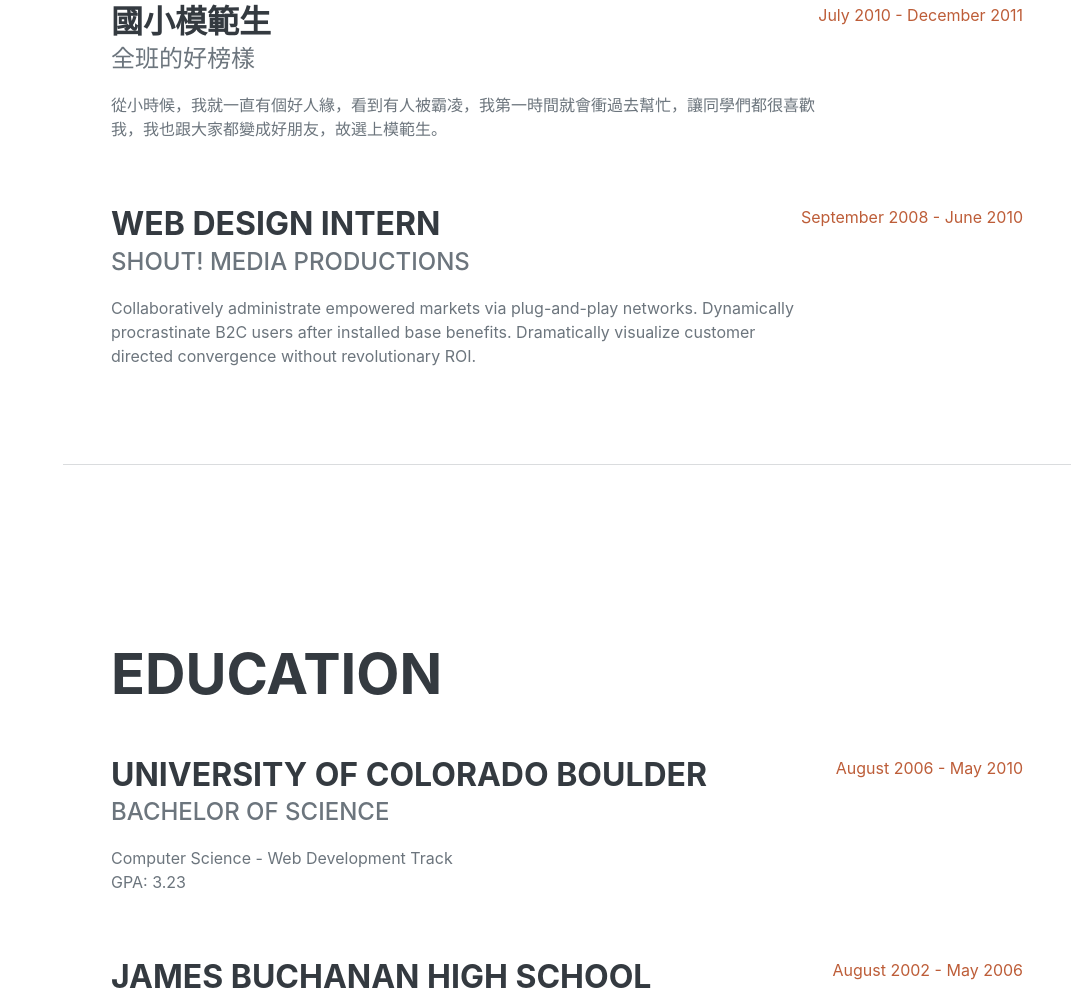
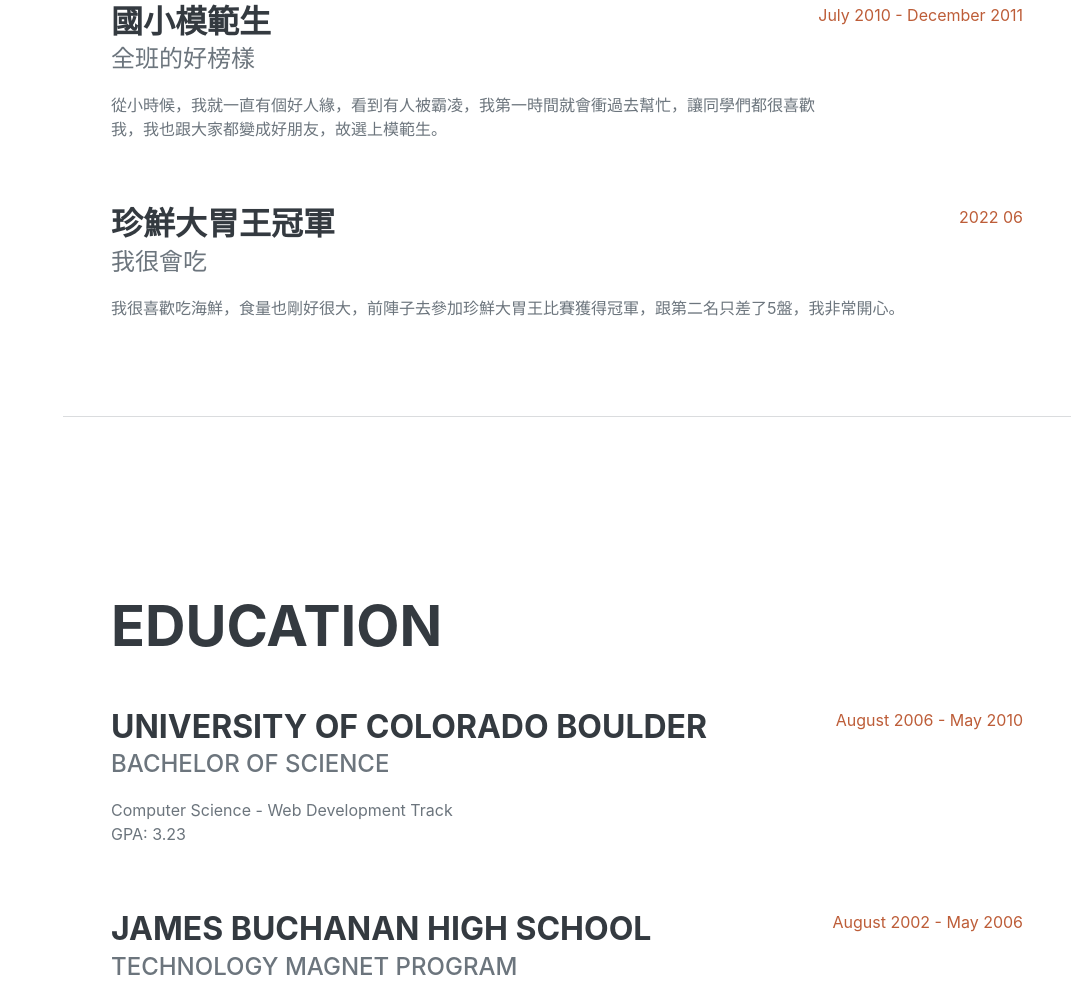
Before and after one commit to user011291/leo99925.github.io, a plain HTML site: page index.html in a window 1280 px wide. Shown: the part 1374-2379 px from the top of the page, without its empty margins (209-1280 px from the left). Drawn offline with nearby package versions, Linux system fonts and the light colour scheme.

Commit message:
Update index.html
介紹

```diff
--- a/index.html
+++ b/index.html
@@ -88,11 +88,11 @@
                     </div>
                     <div class="d-flex flex-column flex-md-row justify-content-between">
                         <div class="flex-grow-1">
-                            <h3 class="mb-0">Web Design Intern</h3>
-                            <div class="subheading mb-3">Shout! Media Productions</div>
-                            <p>Collaboratively administrate empowered markets via plug-and-play networks. Dynamically procrastinate B2C users after installed base benefits. Dramatically visualize customer directed convergence without revolutionary ROI.</p>
+                            <h3 class="mb-0">珍鮮大胃王冠軍</h3>
+                            <div class="subheading mb-3">我很會吃</div>
+                            <p>我很喜歡吃海鮮，食量也剛好很大，前陣子去參加珍鮮大胃王比賽獲得冠軍，跟第二名只差了5盤，我非常開心。</p>
                         </div>
-                        <div class="flex-shrink-0"><span class="text-primary">September 2008 - June 2010</span></div>
+                        <div class="flex-shrink-0"><span class="text-primary">2022 06</span></div>
                     </div>
                 </div>
             </section>
```
